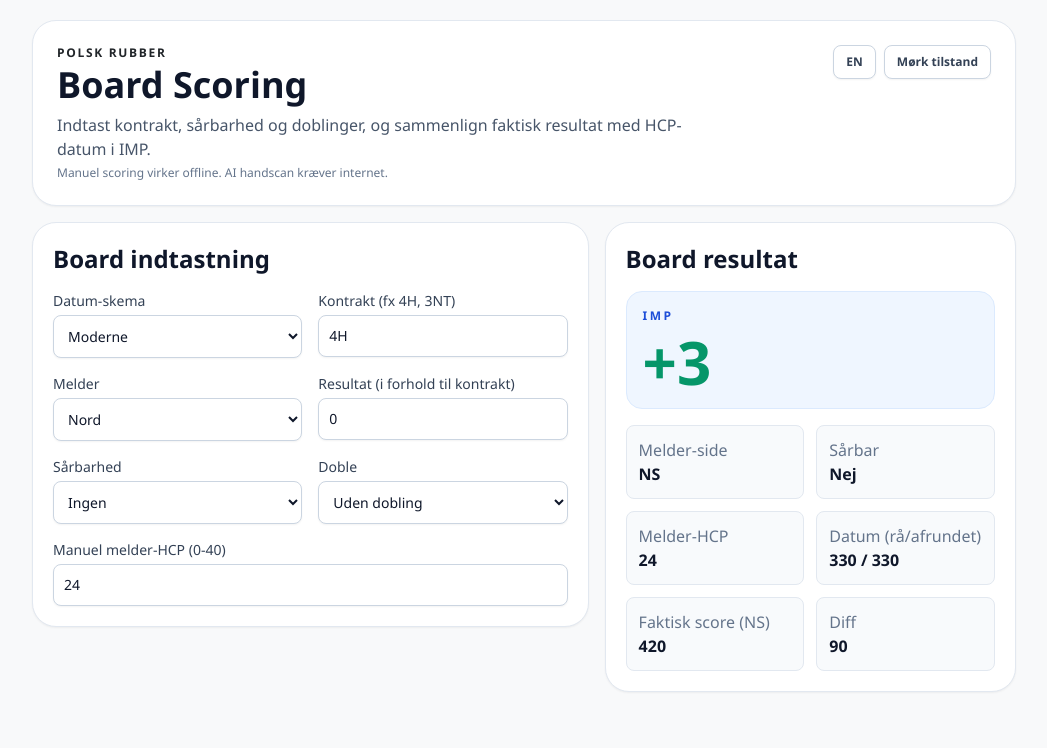
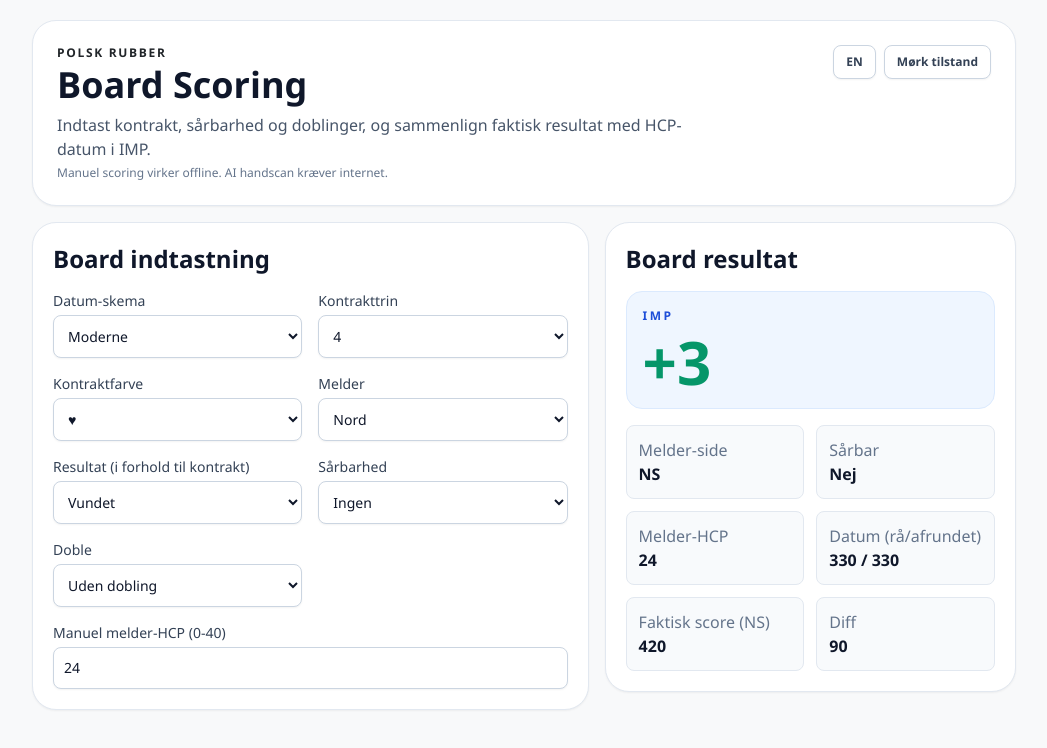
Before and after one commit to NuffZetPand0ra/polsk-rubber, a React (Vite) app: page / in a window 1280 px wide. Shown: the top 748 px of the page, without its empty margins (116-1163 px from the left). Built offline with nearby package versions, Linux system fonts and the light colour scheme.

Commit message:
ui: constrain result selector and polish Danish labels

```diff
--- a/src/components/BoardEntry/index.tsx
+++ b/src/components/BoardEntry/index.tsx
@@ -1,4 +1,4 @@
-import { useMemo, useState } from 'react'
+import { useEffect, useMemo, useState } from 'react'
 import ScoreCard from '../ScoreCard'
 import { useTournamentStore } from '../../store/tournament'
 import { useScoring } from '../../hooks/useScoring'
@@ -7,6 +7,16 @@ import { useI18n } from '../../i18n/I18nProvider'
 import type { Doubled, Vulnerability } from '../../types'
 
 const vulnerabilityOptions: Vulnerability[] = ['None', 'NS', 'EW', 'Both']
+const contractLevels = [1, 2, 3, 4, 5, 6, 7] as const
+const contractSuits = ['C', 'D', 'H', 'S', 'NT'] as const
+const contractSuitLabels: Record<(typeof contractSuits)[number], string> = {
+  C: '♣',
+  D: '♦',
+  H: '♥',
+  S: '♠',
+  NT: 'NT',
+}
+
 const doubledOptions: Array<{ labelKey: 'doubled.undoubled'; value: Doubled }> = [
   { labelKey: 'doubled.undoubled', value: null },
 ]
@@ -16,12 +26,32 @@ export default function BoardEntry() {
   const { isDark, toggleTheme } = useTheme()
   const { language, setLanguage, t } = useI18n()
 
-  const [contract, setContract] = useState('4H')
+  const [contractLevel, setContractLevel] = useState<number>(4)
+  const [contractSuit, setContractSuit] = useState<(typeof contractSuits)[number]>('H')
   const [declarer, setDeclarer] = useState<'N' | 'E' | 'S' | 'W'>('N')
   const [result, setResult] = useState(0)
   const [vulnerability, setVulnerability] = useState<Vulnerability>('None')
   const [doubled, setDoubled] = useState<Doubled>(null)
   const [manualHcp, setManualHcp] = useState(24)
+
+  const contract = `${contractLevel}${contractSuit}`
+  const maxOverTricks = 7 - contractLevel
+  const maxUnderTricks = contractLevel + 6
+
+  const resultOptions = useMemo(
+    () =>
+      Array.from(
+        { length: maxOverTricks + maxUnderTricks + 1 },
+        (_, index) => index - maxUnderTricks,
+      ),
+    [maxOverTricks, maxUnderTricks],
+  )
+
+  useEffect(() => {
+    if (result < -maxUnderTricks || result > maxOverTricks) {
+      setResult(0)
+    }
+  }, [maxOverTricks, maxUnderTricks, result])
 
   const scoringInput = useMemo(
     () => ({
@@ -33,7 +63,15 @@ export default function BoardEntry() {
       schema: datumSchema,
       manualDeclaringHcp: manualHcp,
     }),
-    [contract, declarer, result, vulnerability, doubled, datumSchema, manualHcp],
+    [
+      contract,
+      declarer,
+      result,
+      vulnerability,
+      doubled,
+      datumSchema,
+      manualHcp,
+    ],
   )
 
   const { data, errorKey, errorMessage } = useScoring(scoringInput)
@@ -105,12 +143,33 @@ export default function BoardEntry() {
             </label>
 
             <label className="text-sm text-slate-700 dark:text-slate-200">
-              {t('field.contract')}
-              <input
+              {t('field.contractLevel')}
+              <select
                 className="mt-1 block w-full rounded-lg border border-slate-300 bg-white p-2.5 text-slate-900 shadow-sm focus:border-blue-500 focus:outline-none focus:ring-2 focus:ring-blue-100 dark:border-slate-600 dark:bg-slate-800 dark:text-slate-100 dark:focus:ring-blue-900"
-                value={contract}
-                onChange={(event) => setContract(event.target.value.toUpperCase())}
-              />
+                value={contractLevel}
+                onChange={(event) => setContractLevel(Number(event.target.value))}
+              >
+                {contractLevels.map((level) => (
+                  <option key={level} value={level}>{level}</option>
+                ))}
+              </select>
+            </label>
+
+            <label className="text-sm text-slate-700 dark:text-slate-200">
+              {t('field.contractSuit')}
+              <select
+                className="mt-1 block w-full rounded-lg border border-slate-300 bg-white p-2.5 text-slate-900 shadow-sm focus:border-blue-500 focus:outline-none focus:ring-2 focus:ring-blue-100 dark:border-slate-600 dark:bg-slate-800 dark:text-slate-100 dark:focus:ring-blue-900"
+                value={contractSuit}
+                onChange={(event) =>
+                  setContractSuit(
+                    event.target.value as (typeof contractSuits)[number],
+                  )
+                }
+              >
+                {contractSuits.map((suit) => (
+                  <option key={suit} value={suit}>{contractSuitLabels[suit]}</option>
+                ))}
+              </select>
             </label>
 
             <label className="text-sm text-slate-700 dark:text-slate-200">
@@ -129,12 +188,30 @@ export default function BoardEntry() {
 
             <label className="text-sm text-slate-700 dark:text-slate-200">
               {t('field.result')}
-              <input
-                type="number"
-                className="mt-1 block w-full rounded-lg border border-slate-300 bg-white p-2.5 text-slate-900 shadow-sm focus:border-blue-500 focus:outline-none focus:ring-2 focus:ring-blue-100 dark:border-slate-600 dark:bg-slate-800 dark:text-slate-100 dark:focus:ring-blue-900"
+              <select
+                className={`mt-1 block w-full rounded-lg border border-slate-300 bg-white p-2.5 shadow-sm focus:border-blue-500 focus:outline-none focus:ring-2 focus:ring-blue-100 dark:border-slate-600 dark:bg-slate-800 dark:focus:ring-blue-900 ${
+                  result < 0
+                    ? 'text-red-600 dark:text-red-400'
+                    : result > 0
+                      ? 'text-emerald-600 dark:text-emerald-400'
+                      : 'text-slate-900 dark:text-slate-100'
+                }`}
                 value={result}
                 onChange={(event) => setResult(Number(event.target.value))}
-              />
+              >
+                {resultOptions.map((value) => (
+                  <option
+                    key={value}
+                    value={value}
+                    style={{
+                      color:
+                        value < 0 ? '#dc2626' : value > 0 ? '#16a34a' : '#0f172a',
+                    }}
+                  >
+                    {value === 0 ? t('result.made') : value > 0 ? `+${value}` : `${value}`}
+                  </option>
+                ))}
+              </select>
             </label>
 
             <label className="text-sm text-slate-700 dark:text-slate-200">
--- a/src/i18n/translations.ts
+++ b/src/i18n/translations.ts
@@ -16,6 +16,8 @@ export type TranslationKey =
   | 'schema.modern'
   | 'schema.classic'
   | 'field.contract'
+  | 'field.contractLevel'
+  | 'field.contractSuit'
   | 'field.declarer'
   | 'field.result'
   | 'field.vulnerability'
@@ -41,6 +43,7 @@ export type TranslationKey =
   | 'score.datum'
   | 'score.actualNs'
   | 'score.diff'
+  | 'result.made'
 
 export const translations: Record<Language, Record<TranslationKey, string>> = {
   da: {
@@ -61,6 +64,8 @@ export const translations: Record<Language, Record<TranslationKey, string>> = {
     'schema.modern': 'Moderne',
     'schema.classic': 'Klassisk',
     'field.contract': 'Kontrakt (fx 4H, 3NT)',
+    'field.contractLevel': 'Kontrakttrin',
+    'field.contractSuit': 'Kontraktfarve',
     'field.declarer': 'Melder',
     'field.result': 'Resultat (i forhold til kontrakt)',
     'field.vulnerability': 'Sårbarhed',
@@ -72,7 +77,7 @@ export const translations: Record<Language, Record<TranslationKey, string>> = {
     'seat.west': 'Vest',
     'vul.none': 'Ingen',
     'vul.ns': 'NS',
-    'vul.ew': 'OV',
+    'vul.ew': 'ØV',
     'vul.both': 'Begge',
     'doubled.undoubled': 'Uden dobling',
     'error.invalidHcp': 'Melder-HCP skal være et heltal mellem 0 og 40.',
@@ -86,6 +91,7 @@ export const translations: Record<Language, Record<TranslationKey, string>> = {
     'score.datum': 'Datum (rå/afrundet)',
     'score.actualNs': 'Faktisk score (NS)',
     'score.diff': 'Diff',
+    'result.made': 'Vundet',
   },
   en: {
     'app.badge': 'Polsk Rubber',
@@ -105,6 +111,8 @@ export const translations: Record<Language, Record<TranslationKey, string>> = {
     'schema.modern': 'Modern',
     'schema.classic': 'Classic',
     'field.contract': 'Contract (e.g. 4H, 3NT)',
+    'field.contractLevel': 'Contract Level',
+    'field.contractSuit': 'Contract Suit',
     'field.declarer': 'Declarer',
     'field.result': 'Result (relative to contract)',
     'field.vulnerability': 'Vulnerability',
@@ -130,5 +138,6 @@ export const translations: Record<Language, Record<TranslationKey, string>> = {
     'score.datum': 'Datum (raw/rounded)',
     'score.actualNs': 'Actual Score (NS)',
     'score.diff': 'Diff',
+    'result.made': 'Made',
   },
 }
```
Also changed, not shown: 1 other file (tests, documents, lock files or other folders).
